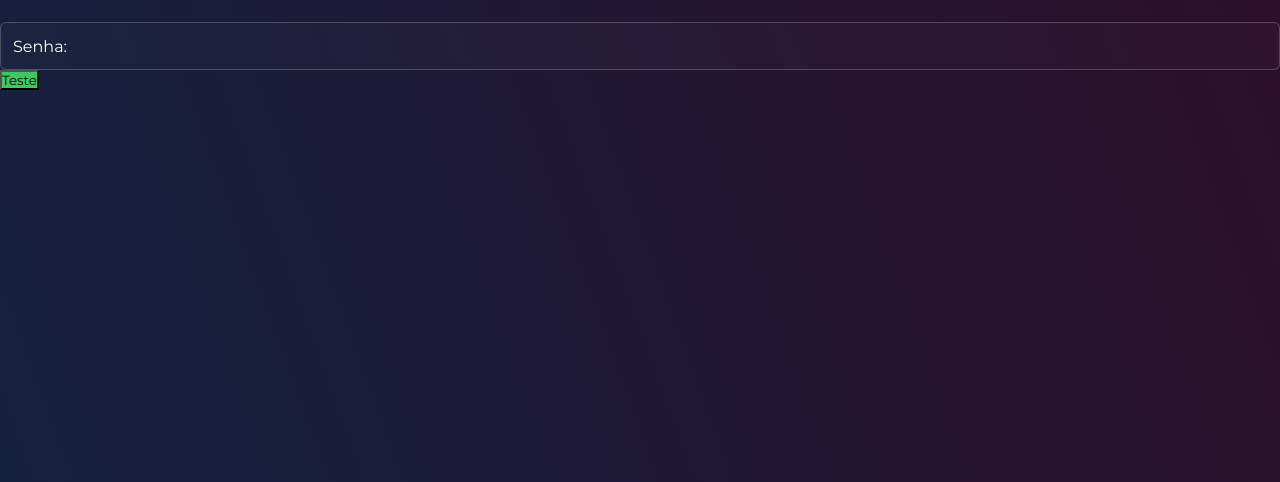
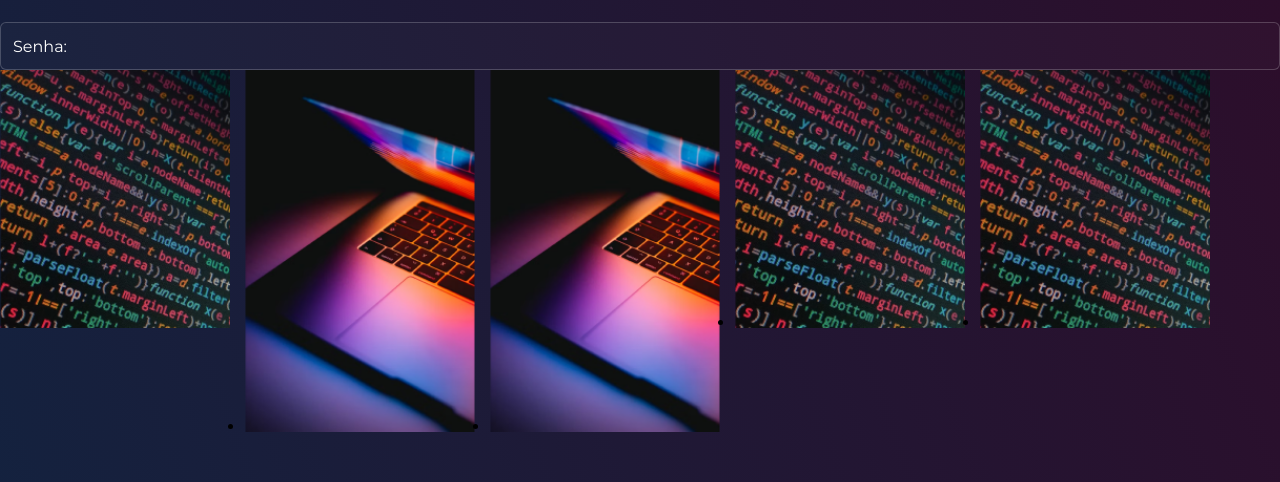
Before and after one commit to marianapalhano/mjvschool-react, a React (Vite) app in the folder tsunode-verso/: page / in a window 1280 px wide. Shown: the part 253-735 px from the top of the page. Built offline with nearby package versions, Linux system fonts and the light colour scheme.

Commit message:
feat(tsunode-verso): creates dashboard page and adds card styles

```diff
--- a/tsunode-verso/src/App.jsx
+++ b/tsunode-verso/src/App.jsx
@@ -1,8 +1,8 @@
-import { Button } from './components/Button'
-import { Input } from './components/Input'
-import { List } from './components/List'
-import { MdEmail } from 'react-icons/md'
-import GlobalStyle from './styles/GlobalStyle'
+import { Input } from './components/Input';
+import { List } from './components/List';
+import { MdEmail } from 'react-icons/md';
+import GlobalStyle from './styles/GlobalStyle';
+import { Dashboard } from './pages/Dashboard';
 
 function App() {
   return (
@@ -19,9 +19,7 @@ function App() {
       <Input label='Senha:' id='password' type='password' name='password'>
       </Input>
 
-      <Button>
-        Teste
-      </Button>
+      <Dashboard />
     </div>
   )
 }
--- a/tsunode-verso/src/components/Button.js
+++ /dev/null
@@ -1,5 +0,0 @@
-import styled from 'styled-components'
-
-export const Button = styled.button`
-    background: #3ec863;
-`
--- a/tsunode-verso/src/components/Card/index.jsx
+++ b/tsunode-verso/src/components/Card/index.jsx
@@ -1,7 +1,9 @@
+import { Container } from "./styles";
+
 export function Card({ image }) {
     return (
-        <li>
+        <Container>
             <img src={image} alt="" />
-        </li>
+        </Container>
     )
 }
--- /dev/null
+++ b/tsunode-verso/src/components/Card/styles.js
@@ -0,0 +1,9 @@
+import styled from 'styled-components';
+
+export const Container = styled.li`
+    width: 230px;
+
+    img {
+        width: 100%;
+    }
+`;
--- /dev/null
+++ b/tsunode-verso/src/pages/Dashboard/index.jsx
@@ -0,0 +1,19 @@
+import { Card } from '../../components/Card';
+import { Section } from './styles';
+
+import image3 from '../../assets/image3.png';
+import image5 from '../../assets/image5.png';
+
+export function Dashboard() {
+    return (
+        <Section>
+            <ul>
+                <Card image={image3} />
+                <Card image={image5} />
+                <Card image={image5} />
+                <Card image={image3} />
+                <Card image={image3} />
+            </ul>
+        </Section>
+    )
+}
--- /dev/null
+++ b/tsunode-verso/src/pages/Dashboard/styles.js
@@ -0,0 +1,9 @@
+import styled from "styled-components";
+
+export const Section = styled.section`
+    ul {
+        display: grid;
+        grid-template-columns: repeat(auto-fill, 245px);
+        grid-auto-rows: 30px;
+    }
+`;
```
Also changed, not shown: tsunode-verso/src/assets/image3.png (added), tsunode-verso/src/assets/image5.png (added).
